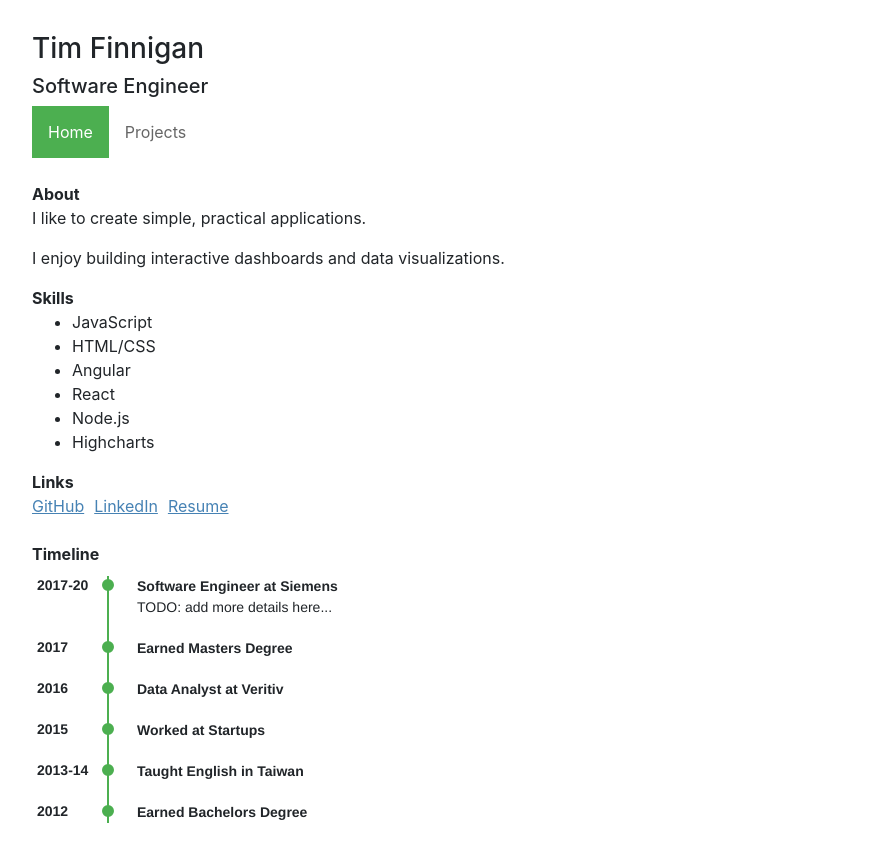
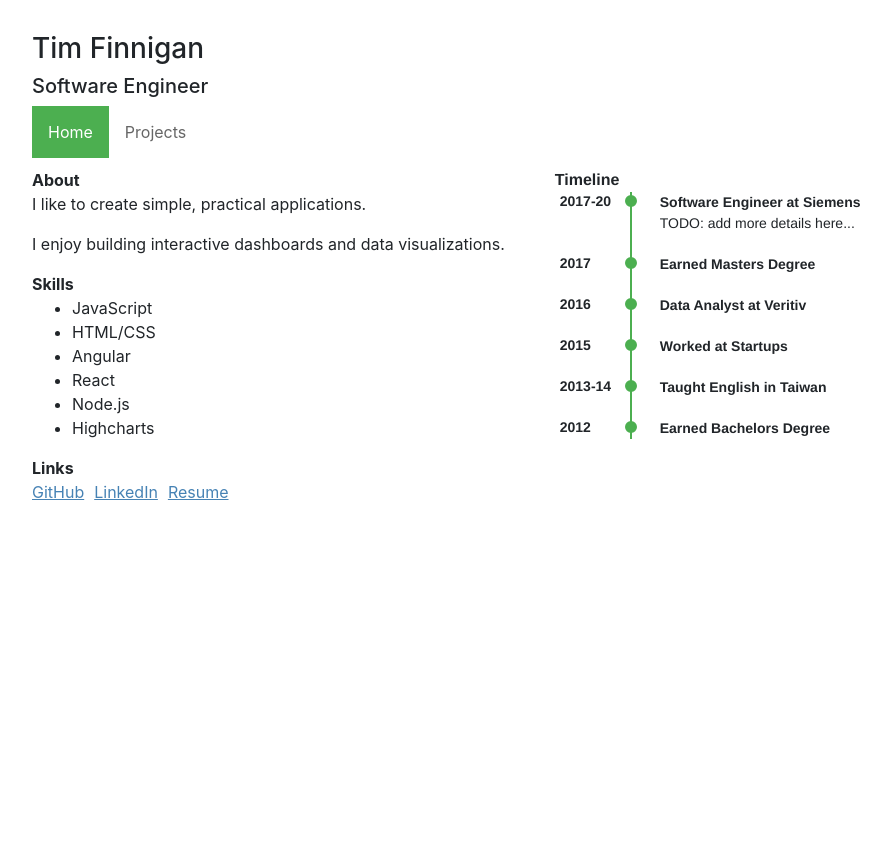
Before and after one commit to TimFinnigan/tim-finnigan-homepage, a React (Create React App) app: page / in a window 1280 px wide. Shown: the top 862 px of the page, without its empty margins (0-891 px from the left). After the commit the page ends 800 px from the top, so only its background shows below. Built offline with nearby package versions, Linux system fonts and the light colour scheme.

Commit message:
add flexbox

```diff
--- a/src/App.js
+++ b/src/App.js
@@ -3,12 +3,13 @@ import Timeline from "./timeline.js";
 class App extends React.Component {
   render() {
     return (
-      <div>
-        <br />
+      <div className="flex-container">
+        <span id="about">
           <strong>About</strong>
           <p>I like to create simple, practical applications.</p>
-        <p>I enjoy building interactive dashboards and data visualizations.</p>
           <p>
+            I enjoy building interactive dashboards and data visualizations.
+          </p>
           <strong>Skills</strong>
           <ul>
             <li>JavaScript</li>
@@ -18,9 +19,10 @@ class App extends React.Component {
             <li>Node.js</li>
             <li>Highcharts</li>
           </ul>
-        </p>
+
           <strong>Links</strong>
-        <div id="portfolio-links">
+          <br />
+          <span id="portfolio-links">
             <a
               href="https://github.com/TimFinnigan"
               target="_blank"
@@ -36,9 +38,8 @@ class App extends React.Component {
               LinkedIn
             </a>
             <a>Resume</a>
-        </div>
-        <br />
-        <strong>Timeline </strong>
+          </span>
+        </span>
         <Timeline />
       </div>
     );
--- a/src/index.css
+++ b/src/index.css
@@ -139,3 +139,18 @@ code {
 .timeline strong {
   display: block;
 }
+
+.flex-container {
+  display: flex;
+  flex-wrap: wrap;
+}
+
+#about {
+  margin-right: 50px;
+  margin-top: 10px;
+}
+
+.timeline-wrapper strong {
+  font-size: 16px;
+  margin-left: -60px;
+}
--- a/src/projects.js
+++ b/src/projects.js
@@ -9,7 +9,7 @@ class Projects extends React.Component {
          <br />
         {/* <h4>Projects</h4> */}
         <strong>Select a Project</strong>
-        <ul class="nav-links">
+        <ul className="nav-links">
           <li>
             <NavLink to="/projects/datashown">Data Shown</NavLink>
           </li>
--- a/src/timeline.js
+++ b/src/timeline.js
@@ -4,6 +4,7 @@ class Timeline extends Component {
   render() {
     return (
       <div className="timeline-wrapper">
+        <strong>Timeline</strong>
         <ul className="timeline">
           <li className="timeline-item is-done">
             <div className="bold time">2017-20</div>
```
Lines whose indentation alone changed are shown as unchanged.
